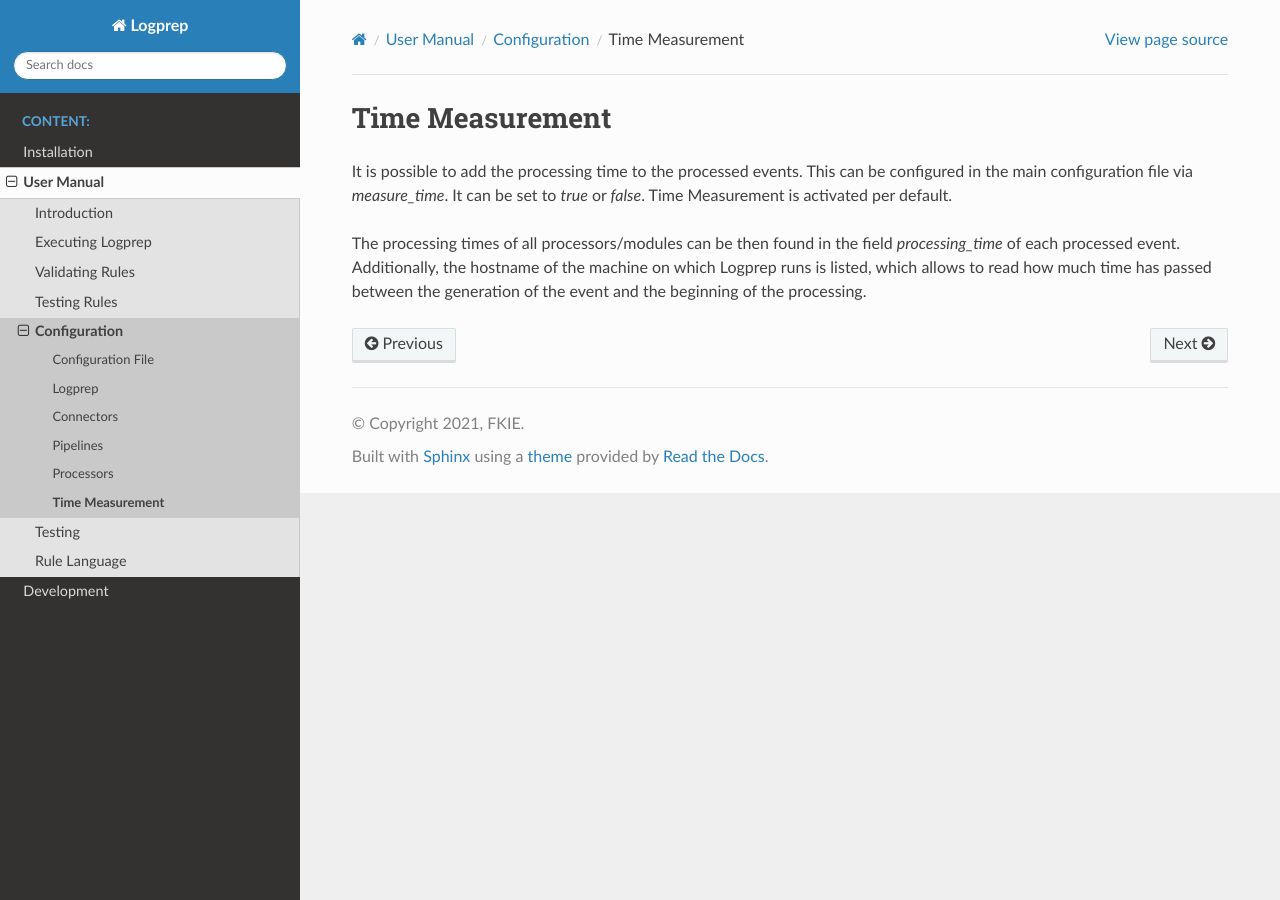
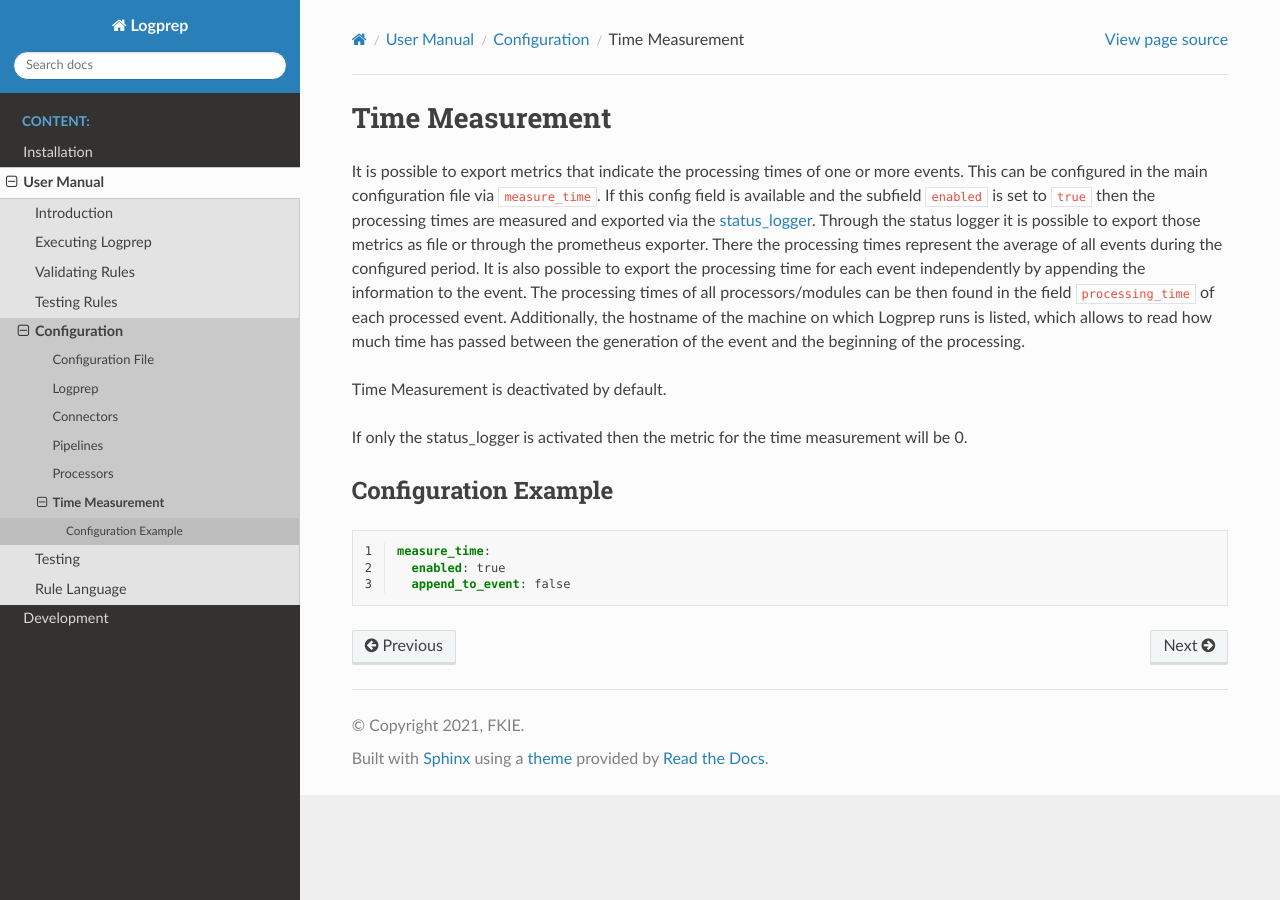
Before and after one commit to fkie-cad/Logprep, a Sphinx documentation site: the page built from doc/source/user_manual/configuration/time_measurement.rst, in a window 1280 px wide. Built offline with Sphinx 7.4.7 and the Read the Docs theme 2.0.0, drawn with Linux system fonts in a browser that asks for light colours; pages that are not in the unit, such as notebooks, are missing from menus.

Commit message:
Add processing times to the prometheus exporter
To account for the raising and falling of the metric values the
prometheus exporter was changed to use the Gauge instead of the
Counter metric. Furthermore the exporter now exports all metrics
separately for each process. The status logger configuration now
allows the user to choose if child processes should be aggregated
to single values or not.

```diff
--- a/doc/source/user_manual/configuration/time_measurement.rst
+++ b/doc/source/user_manual/configuration/time_measurement.rst
@@ -2,11 +2,32 @@
 Time Measurement
 ================
 
-It is possible to add the processing time to the processed events.
-This can be configured in the main configuration file via `measure_time`.
-It can be set to `true` or `false`.
-Time Measurement is activated per default.
+It is possible to export metrics that indicate the processing times of one or more events.
+This can be configured in the main configuration file via :code:`measure_time`.
+If this config field is available and the subfield :code:`enabled` is set to :code:`true` then the
+processing times are measured and exported via the :ref:`status_logger_configuration`.
+Through the status logger it is possible to export those metrics as file or through the prometheus
+exporter.
+There the processing times represent the average of all events during the configured
+period.
+It is also possible to export the processing time for each event independently by appending the
+information to the event.
+The processing times of all processors/modules can be then found in the field
+:code:`processing_time` of each processed event.
+Additionally, the hostname of the machine on which Logprep runs is listed,
+which allows to read how much time has passed between the generation of the event and the
+beginning of the processing.
 
-The processing times of all processors/modules can be then found in the field `processing_time` of each processed event.
-Additionally, the hostname of the machine on which Logprep runs is listed,
-which allows to read how much time has passed between the generation of the event and the beginning of the processing.
+Time Measurement is deactivated by default.
+
+If only the status_logger is activated then the metric for the time measurement will be 0.
+
+Configuration Example
+---------------------
+
+..  code-block:: yaml
+    :linenos:
+
+    measure_time:
+      enabled: true
+      append_to_event: false
```
Also changed, not shown: doc/source/user_manual/configuration/logprep.rst (+23 -4 lines), 8 other files.
